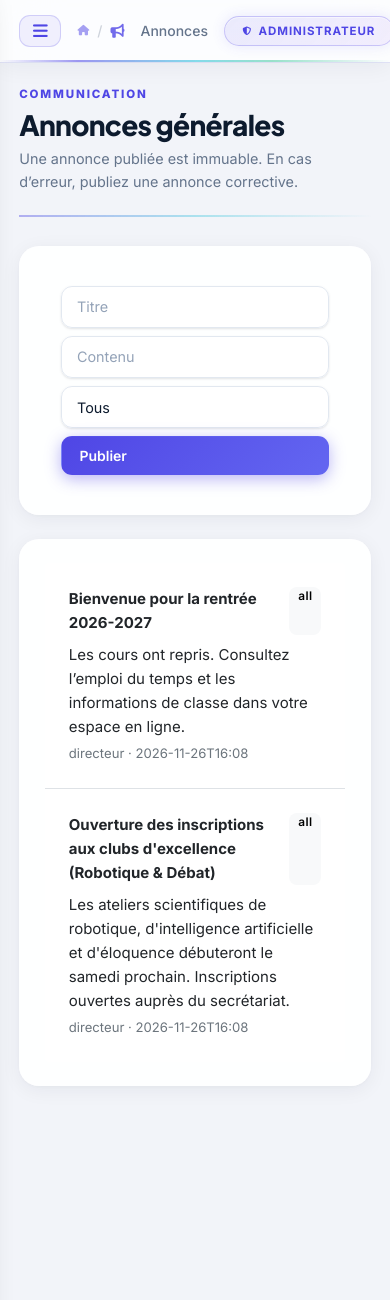
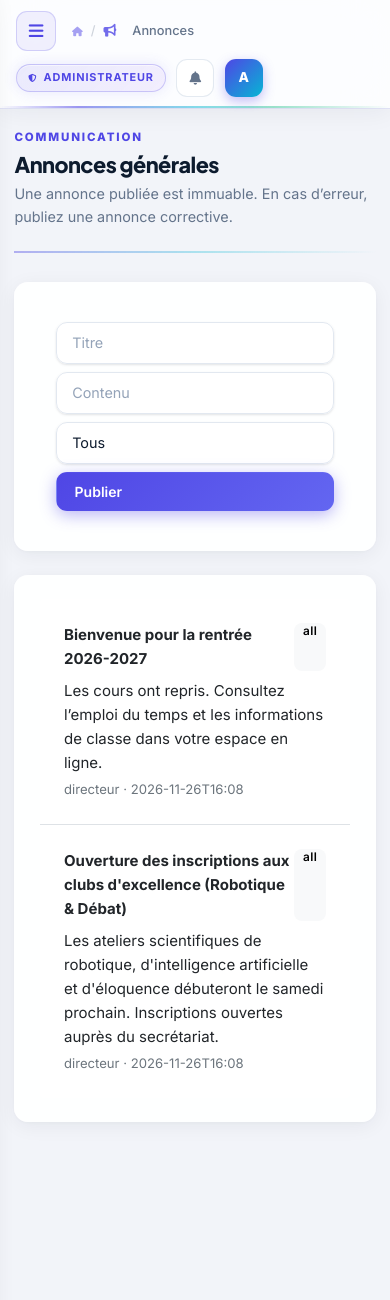
Before and after one commit to Famorycollab/educloud-saas, a Flask app: page /announcements in a window 390 px wide; the page is wider, and only the part inside the window is pictured. Shown: the top 1300 px of that part. Run offline with Flask 3, Linux system fonts and the light colour scheme; the visitor is signed in with stand-in values (Sample User, id 1); data comes from the database, SQL or seed files in the repository.

Commit message:
feat(responsive): adapt layout for smartphones, tablets and desktop with mobile drawer and touch-friendly UI

```diff
--- a/app/static/style.css
+++ b/app/static/style.css
@@ -1970,3 +1970,131 @@ img { max-width: 100%; }
    SELECTION
    ============================================================ */
 ::selection { background: rgba(79,70,229,0.2); color: #4f46e5; }
+
+
+/* ============================================================
+   MOBILE & TABLET RESPONSIVE ENHANCEMENTS (Smartphones & PC)
+   ============================================================ */
+.sidebar-close-btn {
+  display: none;
+  margin-left: auto;
+  width: 34px;
+  height: 34px;
+  border-radius: 10px;
+  border: 1px solid #e2e8f0;
+  background: #f8fafc;
+  color: #475569;
+  align-items: center;
+  justify-content: center;
+  cursor: pointer;
+  flex-shrink: 0;
+  transition: all 0.2s ease;
+}
+.sidebar-close-btn:hover {
+  background: #fee2e2;
+  color: #dc2626;
+  border-color: #fecaca;
+}
+
+.sidebar-backdrop {
+  display: none;
+  position: fixed;
+  inset: 0;
+  background: rgba(15, 23, 42, 0.55);
+  backdrop-filter: blur(4px);
+  -webkit-backdrop-filter: blur(4px);
+  z-index: 35;
+  opacity: 0;
+  transition: opacity 0.28s ease;
+}
+
+@media (max-width: 1024px) {
+  .sidebar {
+    position: fixed;
+    left: 0;
+    top: 0;
+    bottom: 0;
+    width: 280px;
+    max-width: 85vw;
+    transform: translateX(-110%);
+    z-index: 50;
+  }
+  body.sidebar-open .sidebar {
+    transform: translateX(0);
+    box-shadow: 12px 0 40px rgba(15, 23, 42, 0.25);
+  }
+  body.sidebar-open .sidebar-backdrop {
+    display: block;
+    opacity: 1;
+  }
+  .sidebar-close-btn {
+    display: inline-flex;
+  }
+  .menu-toggle {
+    display: inline-flex !important;
+    align-items: center;
+    justify-content: center;
+    width: 40px;
+    height: 40px;
+  }
+}
+
+@media (max-width: 768px) {
+  .topbar {
+    padding: 0.7rem 1rem;
+    flex-wrap: wrap;
+    gap: 0.5rem;
+  }
+  .topbar-label {
+    font-size: 0.8rem;
+  }
+  .topbar-role {
+    font-size: 0.68rem;
+    padding: 0.25rem 0.7rem;
+  }
+  .page-content {
+    padding: 1rem 0.9rem 2rem;
+  }
+  .page-heading, .page-header {
+    flex-direction: column;
+    align-items: flex-start !important;
+    gap: 0.75rem;
+  }
+  .page-heading h1, .page-header h2 {
+    font-size: 1.35rem;
+  }
+  .card {
+    border-radius: 14px;
+  }
+  .card-body {
+    padding: 1rem;
+  }
+  .table-responsive, .card > table {
+    display: block;
+    width: 100%;
+    overflow-x: auto;
+    -webkit-overflow-scrolling: touch;
+  }
+  .btn {
+    min-height: 38px;
+  }
+}
+
+@media (max-width: 576px) {
+  .stat-card {
+    padding: 1.15rem 1.2rem;
+  }
+  .stat-card strong {
+    font-size: 2rem;
+  }
+  .quick-access-grid {
+    grid-template-columns: 1fr !important;
+  }
+  .bi-tab-nav-bar {
+    padding: 0.7rem 0.9rem;
+  }
+  .bi-tab-btn {
+    font-size: 0.8rem;
+    padding: 0.45rem 0.85rem !important;
+  }
+}
--- a/app/templates/base.html
+++ b/app/templates/base.html
@@ -57,6 +57,9 @@
         <strong class="brand-title">EduCloud <span class="brand-saas-badge">SaaS</span></strong>
         <small class="brand-sub">PORTAIL SCOLAIRE &amp; BI</small>
       </span>
+      <button class="sidebar-close-btn d-lg-none" type="button" aria-label="Fermer le menu" onclick="event.preventDefault(); document.body.classList.remove('sidebar-open');">
+        <i class="fa-solid fa-xmark"></i>
+      </button>
     </a>
 
     <!-- Nav -->
@@ -388,6 +391,7 @@
     </div>
 
   </aside>
+  <div class="sidebar-backdrop" onclick="document.body.classList.remove('sidebar-open')" aria-hidden="true"></div>
 
   <!-- ==================== MAIN ==================== -->
   <div class="app-main">
```
